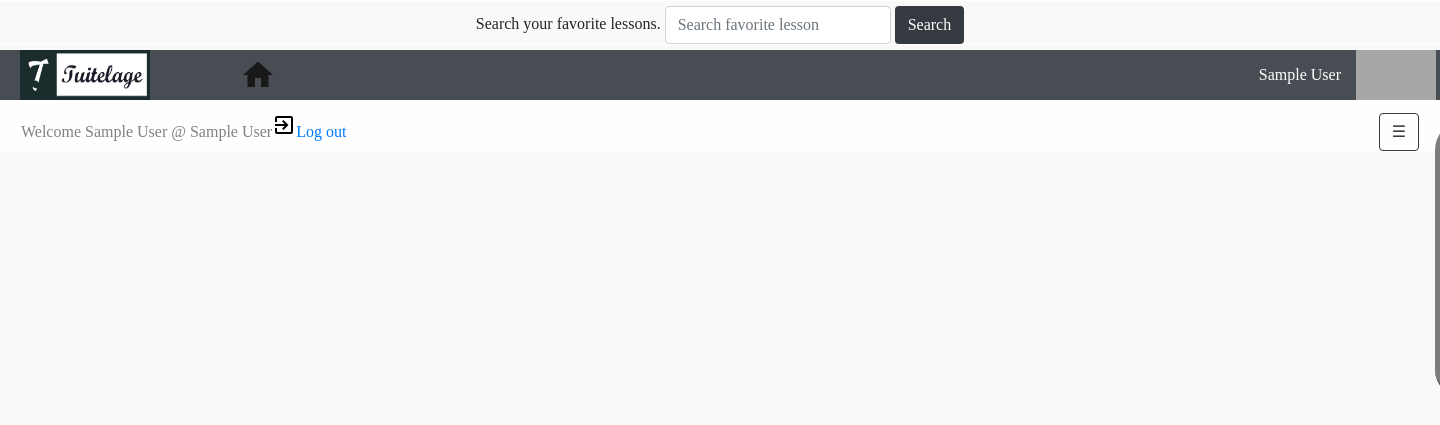
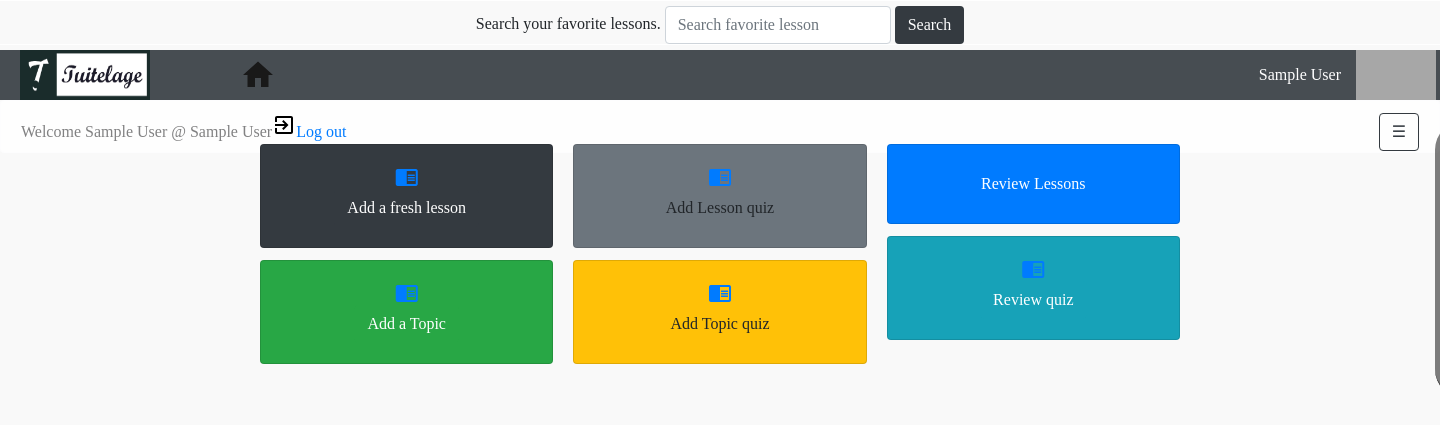
Before and after one commit to jbdanquah2/tuitelage, a PHP site: page /admin-activity.php in a window 1440 px wide; the page is wider, and only the part inside the window is pictured. Shown: the top 425 px of that part. Run offline with PHP 8.4, Linux system fonts and the light colour scheme; the visitor is signed in with stand-in values (Sample User, id 1); some libraries are stand-ins or nearby versions; grey boxes are pictures that could not be loaded.

Commit message:
Still on the admin

```diff
--- a/admin-activity.php
+++ b/admin-activity.php
@@ -51,6 +51,64 @@ if ($user_type!="admin"){
         <div class="row">
             <center>
                 <div class="col-md-10">
+                <div class="card-columns" id="admin_cards">
+                    <a href="upload-lesson.php">
+  <div class="card bg-dark ">
+    <div class="card-body">
+        <div>
+        <i class="material-icons md-48">chrome_reader_mode</i>
+        </div>
+      <h5 class="btn btn-dark">Add a fresh lesson</h5>
+    </div>
+  </div></a>
+
+  <a href="upload-topic.php">
+  <div class="card bg-success ">
+    <div class="card-body">
+    <div>
+        <i class="material-icons md-48">chrome_reader_mode</i>
+        </div>
+      <h5 class="btn btn-success">Add a Topic</h5>
+    </div>
+  </div></a>
+
+  <a href="upload-lesson-quiz.php">
+  <div class="card bg-secondary ">
+    <div class="card-body">
+    <div>
+        <i class="material-icons md-48">chrome_reader_mode</i>
+        </div>
+      <h5 class="btn btn-">Add Lesson quiz</h5>
+    </div>
+  </div></a>
+
+  <a href="lesson-topic-quiz.php">
+       <div class="card bg-warning">
+    <div class="card-body">
+    <div>
+        <i class="material-icons md-48">chrome_reader_mode</i>
+        </div>
+    <h5 class="btn btn-waring">Add Topic quiz</h5>
+</div>
+  </div></a>
+
+  <a href="lesson-review.php">
+       <div class="card bg-primary ">
+    <div class="card-body">
+    <h5 class="btn btn-primary">Review Lessons</h5>
+</div>
+  </div></a>
+
+  <a href="lesson-review.php">
+       <div class="card bg-info ">
+    <div class="card-body">
+    <div>
+        <i class="material-icons md-48">chrome_reader_mode</i>
+        </div>
+    <h5 class="btn btn-info">Review quiz</h5>
+</div>
+  </div></a>
+
 
 
 </div>
--- a/style/lessonContent.css
+++ b/style/lessonContent.css
@@ -240,7 +240,9 @@ video {
 .card-text {
     font-size: 85%;
   }
-
+#admin_cards{
+    color:white;
+}
 
 
 /* On smaller screens, where height is less than 750px, change the style of the sidenav (less padding and a smaller font size) */
```
